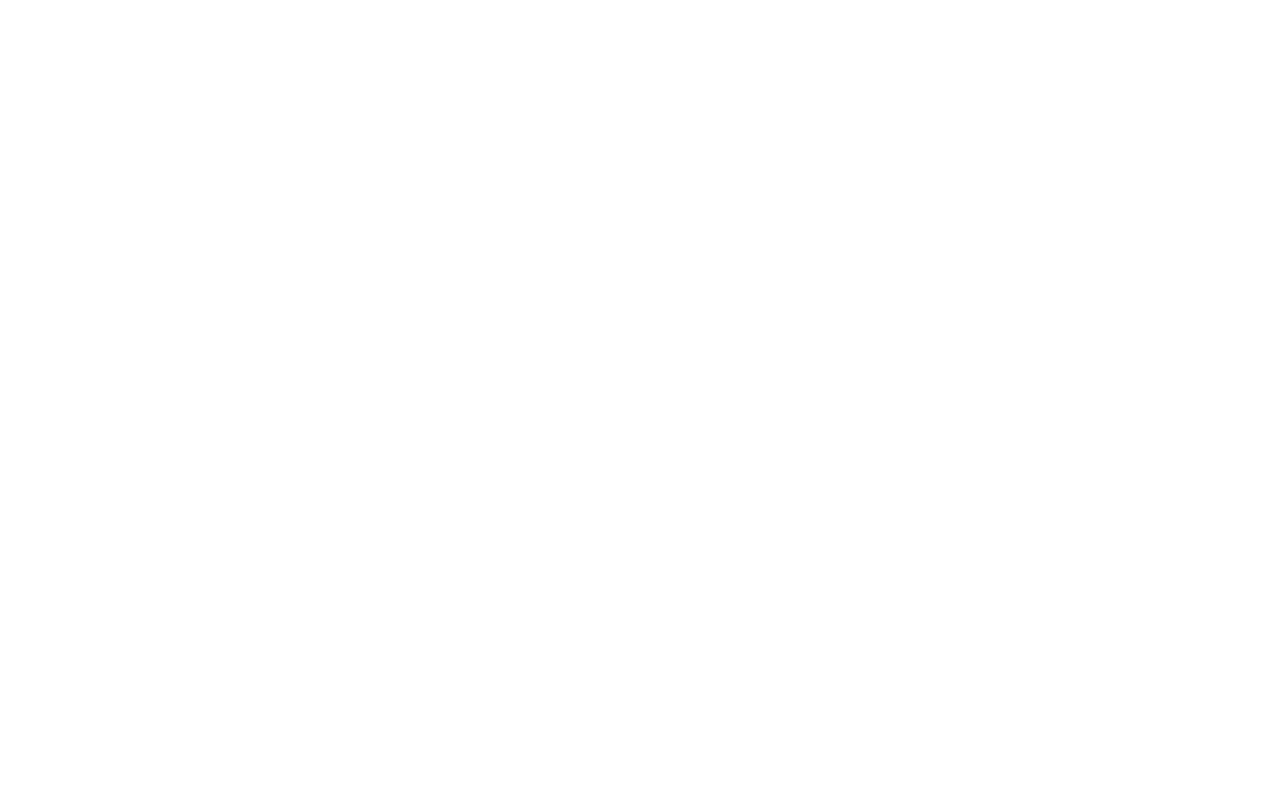
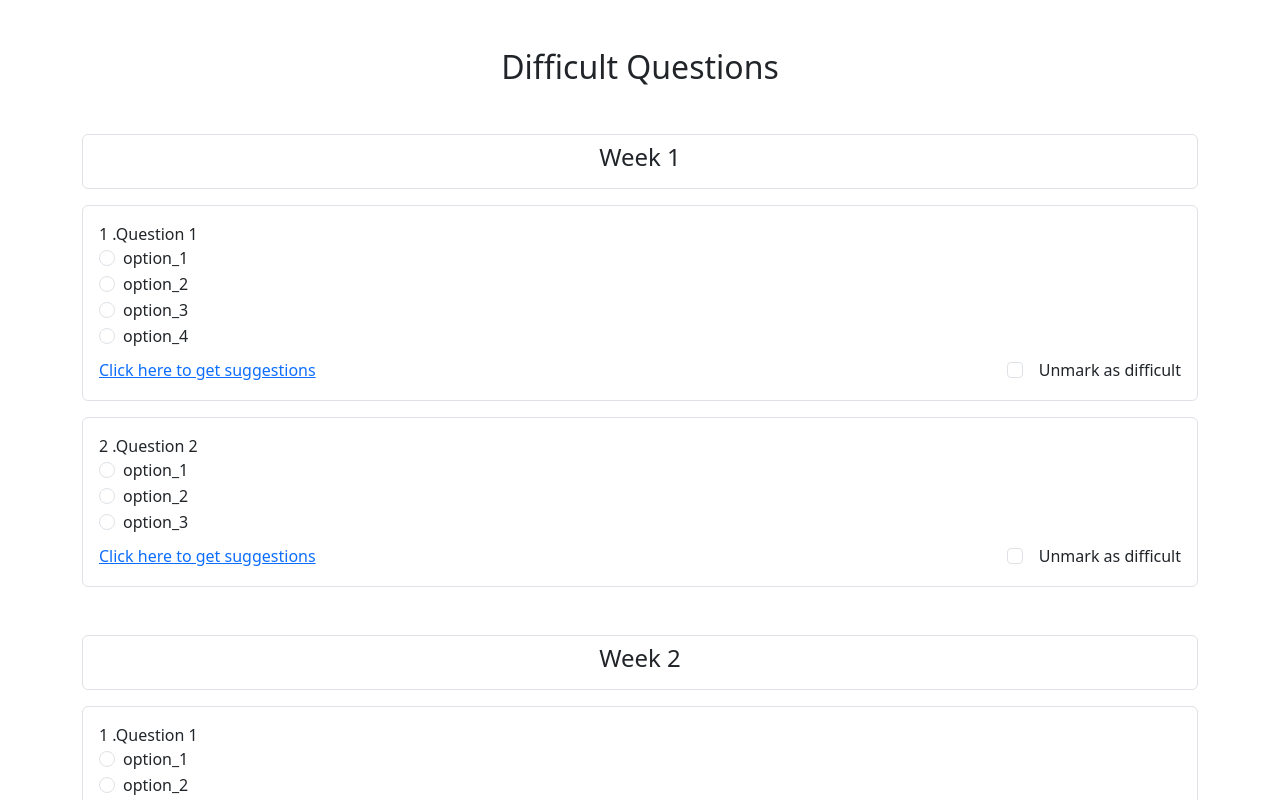
Before and after one commit to Samcoderg78/soft-engg-project-jan-2025-se-Jan-20, a React (Create React App) app in the folder educational-platform-frontend/: page /difficult-questions in a window 1280 px wide. Before the commit this address had no page. Shown: the top 800 px of the page. Built offline with nearby package versions, Linux system fonts and the light colour scheme.

Commit message:
my 2nd commit

```diff
--- a/educational-platform-frontend/src/App.js
+++ b/educational-platform-frontend/src/App.js
@@ -8,7 +8,9 @@ import Home from "./components/Home"; //Importing home page here
 import Login from "./components/Login";
 import Register from "./components/Register";
 import QuizDashboard from "./components/QuizDashboard"; // Import QuizDashboard
-import GradedAssignment from "./components/Student__GradedAssignment"
+import GradedAssignment from "./components/Student__GradedAssignment";
+import Suggestions from "./components/Suggestions";
+import DifficultQuestions from "./components/DifficultQuestions";
 
 function App() {
   return (
@@ -19,6 +21,8 @@ function App() {
         <Route path="/register" element={<Register />} />
         <Route path="/dashboard" element={<QuizDashboard />} />
         <Route path="/assignment" element={<GradedAssignment />} />
+        <Route path="/suggestions" element={<Suggestions />} />
+        <Route path="/difficult-questions" element={<DifficultQuestions />} />
       </Routes>
     </Router>
   );
--- /dev/null
+++ b/educational-platform-frontend/src/components/DifficultQuestions.js
@@ -0,0 +1,78 @@
+import React from "react";
+import { Link } from "react-router-dom";
+
+const DifficultQuestions = () => {
+
+  const difficultsQuestions = [{
+    week : 1,
+    Questions : [
+        {Question : 'Question 1',
+        Answars : ['option_1', 'option_2', 'option_3', 'option_4']},
+        {Question : 'Question 2',
+          Answars : ['option_1', 'option_2', 'option_3']},
+      ]
+  },{
+    week : 2,
+    Questions : [
+        {Question : 'Question 1',
+        Answars : ['option_1', 'option_2', 'option_3', 'option_4']},
+        {Question : 'Question 4',
+          Answars : ['option_1', 'option_2', 'option_3']}
+      ]
+  },
+]
+  return (
+    <div>
+      <div className="container mt-5 text-center">
+        <h2>Difficult Questions</h2>
+      </div>
+    {difficultsQuestions.map((w) =>
+    <div className="container mt-5">
+    <div className="container p-2 mb-3 border rounded text-center">
+      <h4>Week { w.week }</h4>
+    </div>
+    <form>
+      {w.Questions.map((q, index) => (
+        <div
+          key={index}
+          className="p-3 mb-3 border rounded d-flex flex-column align-items-start"
+        >
+          {index + 1} .{q.Question}
+          <div className="mb-2">
+            {q.Answars.map((a, i) => (
+              <div key={i} className="form-check">
+                <input
+                  className="form-check-input"
+                  type="radio"
+                  name={`question-${index}`}
+                  id={`option-${index}-${i}`}
+                />
+                {a}
+              </div>
+            ))}
+          </div>
+          <div className="d-flex justify-content-between w-100">
+            <Link to="/suggestions" state={{q : q.Question}} className="text-primary">
+              Click here to get suggestions
+            </Link>
+            <div className="form-check">
+              <input
+                className="form-check-input"
+                type="checkbox"
+                id={`difficult-${index}`}
+              />
+              <label className="form-check-label ms-2" htmlFor={`difficult-${index}`}>
+                Unmark as difficult
+              </label>
+            </div>
+          </div>
+        </div>
+      ))}
+    </form>
+  </div>
+)}
+    </div>
+  );
+};
+
+export default DifficultQuestions;
--- a/educational-platform-frontend/src/components/Student__GradedAssignment.js
+++ b/educational-platform-frontend/src/components/Student__GradedAssignment.js
@@ -1,20 +1,36 @@
 import React from "react";
+import { Link } from "react-router-dom";
 
 const GradedAssignment = () => {
 
+  const ga = {
+    ga_id : 5,
+    deadline : "16 Feb, 2025"
+  }
   const Questions = [
-    {Question : 'Question 1',
-    Answars : ['answar_1', 'answar_2', 'answar_3', 'answar_4']},
-    {Question : 'Question 2',
-      Answars : ['answar_1', 'answar_2', 'answar_3']},
-    {Question : 'Question 3',
-    Answars : ['answar_1', 'answar_2', 'answar_3', 'answar_4']},
-    {Question : 'Question 2',
-      Answars : ['answar_4', 'answar_2', 'answar_3']}
+    {Question : 'Question 1 : Select one option from the options below.',
+    Answars : ['Option_1', 'Option_2', 'Option_3', 'Option_4'],
+    type : 'single'},
+    {Question : 'Question 2 : Select one option from the options below.',
+      Answars : ['Option_1', 'Option_2', 'Option_3'],
+      type : 'single'},
+    {Question : 'Question 3 : You can choose more than one answer for this question.',
+    Answars : ['Option_1', 'Option_2', 'Option_3', 'Option_4'],
+    type : 'multi'},
+    {Question : 'Question 4 : You can choose more than one answer for this question',
+      Answars : ['Option_1', 'Option_2', 'Option_3', 'Option_4', 'Option_5'],
+      type : 'multi'}
   ]
+  const submitAssignment = () => {
+    alert("Assignment submission successful")
+  }
 
   return (
     <div>
+      <div className="container mt-5 text-center">
+        <h2>Graded Assignment { ga.ga_id }</h2>
+        <p>Deadline : { ga.deadline }</p>
+      </div>
     <div className="container mt-5">
     <form>
       {Questions.map((q, index) => (
@@ -26,20 +42,28 @@ const GradedAssignment = () => {
           <div className="mb-2">
             {q.Answars.map((a, i) => (
               <div key={i} className="form-check">
+                {q.type === 'single' ? (
                 <input
                   className="form-check-input"
                   type="radio"
                   name={`question-${index}`}
                   id={`option-${index}-${i}`}
                 />
+            ) : (
+              <input
+                className="form-check-input"
+                type="checkbox"
+                name={`question-${index}`}
+                id={`option-${index}-${i}`}
+              />)}
                 {a}
               </div>
             ))}
           </div>
           <div className="d-flex justify-content-between w-100">
-            <a href="#" className="text-primary">
+            <Link to="/suggestions" state={{q : q.Question}} className="text-primary">
               Click here to get suggestions
-            </a>
+            </Link>
             <div className="form-check">
               <input
                 className="form-check-input"
@@ -53,7 +77,7 @@ const GradedAssignment = () => {
           </div>
         </div>
       ))}
-      <button type="submit" className="btn btn-light mt-3 d-block mx-auto">
+      <button type="submit" className="btn btn-light mt-3 d-block mx-auto" onClick={submitAssignment}>
         Submit
       </button>
     </form>
--- /dev/null
+++ b/educational-platform-frontend/src/components/Suggestions.js
@@ -0,0 +1,44 @@
+import React from "react";
+import { useLocation } from "react-router-dom";
+
+const Suggestions = () => {
+  const location = useLocation();
+  const data = location.state;
+
+  return (
+    <div className="container">
+      <div className="container mt-5 text-center">
+      <h2>Suggestions Page</h2>
+      </div>
+      <div className="container p-0 mb-3 mt-5">
+      <p>{`Question : ${ data.q }`}</p>
+      </div>
+      <h5>Here are some suggestions based on this question :- </h5>
+      <div className="container p-2 mb-3 border rounded">
+      <h6 className="text-center">Watch the following lecture</h6>
+      <p className="text-center"><a href="/link">Video link</a></p>
+    </div>
+      <div className="container p-2 mb-3 border rounded">
+      <h6 className="text-center">Step 1 : Read this</h6>
+      <p>Lorem Ipsum is simply dummy text of the printing and typesetting industry. Lorem Ipsum has been the industry's standard dummy text ever since the 1500s, when an unknown printer took a galley of type and scrambled it to make a type specimen book. It has survived not only five centuries, but also the leap into electronic typesetting, remaining essentially unchanged. It was popularised in the 1960s with the release of Letraset sheets containing Lorem Ipsum passages, and more recently with desktop publishing software like Aldus PageMaker including versions of Lorem Ipsum.</p>
+
+    </div>
+      <div className="container p-2 mb-3 border rounded">
+      <h6 className="text-center">Step 2 : Read this</h6>
+      <p>Lorem Ipsum is simply dummy text of the printing and typesetting industry. Lorem Ipsum has been the industry's standard dummy text ever since the 1500s, when an unknown printer took a galley of type and scrambled it to make a type specimen book. It has survived not only five centuries, but also the leap into electronic typesetting, remaining essentially unchanged. It was popularised in the 1960s with the release of Letraset sheets containing Lorem Ipsum passages, and more recently with desktop publishing software like Aldus PageMaker including versions of Lorem Ipsum.</p>
+
+    </div>
+      <div className="container p-2 mb-3 border rounded">
+      <h6 className="text-center">Revelant Formulas</h6>
+      <p>Lorem Ipsum is simply dummy text of the printing and typesetting industry. Lorem Ipsum has been the industry's standard dummy text ever since the 1500s, when an unknown printer took a galley of type and scrambled it to make a type specimen book. It has survived not only five centuries, but also the leap into electronic typesetting, remaining essentially unchanged. It was popularised in the 1960s with the release of Letraset sheets containing Lorem Ipsum passages, and more recently with desktop publishing software like Aldus PageMaker including versions of Lorem Ipsum.</p>
+    </div>
+      <div className="container p-2 mb-3 border rounded">
+      <h6 className="text-center">Important Links</h6>
+      <p><a href="/link">Default link</a></p>
+      <p><a href="/link">Default link</a></p>
+    </div>
+    </div>
+  );
+};
+
+export default Suggestions;
```
